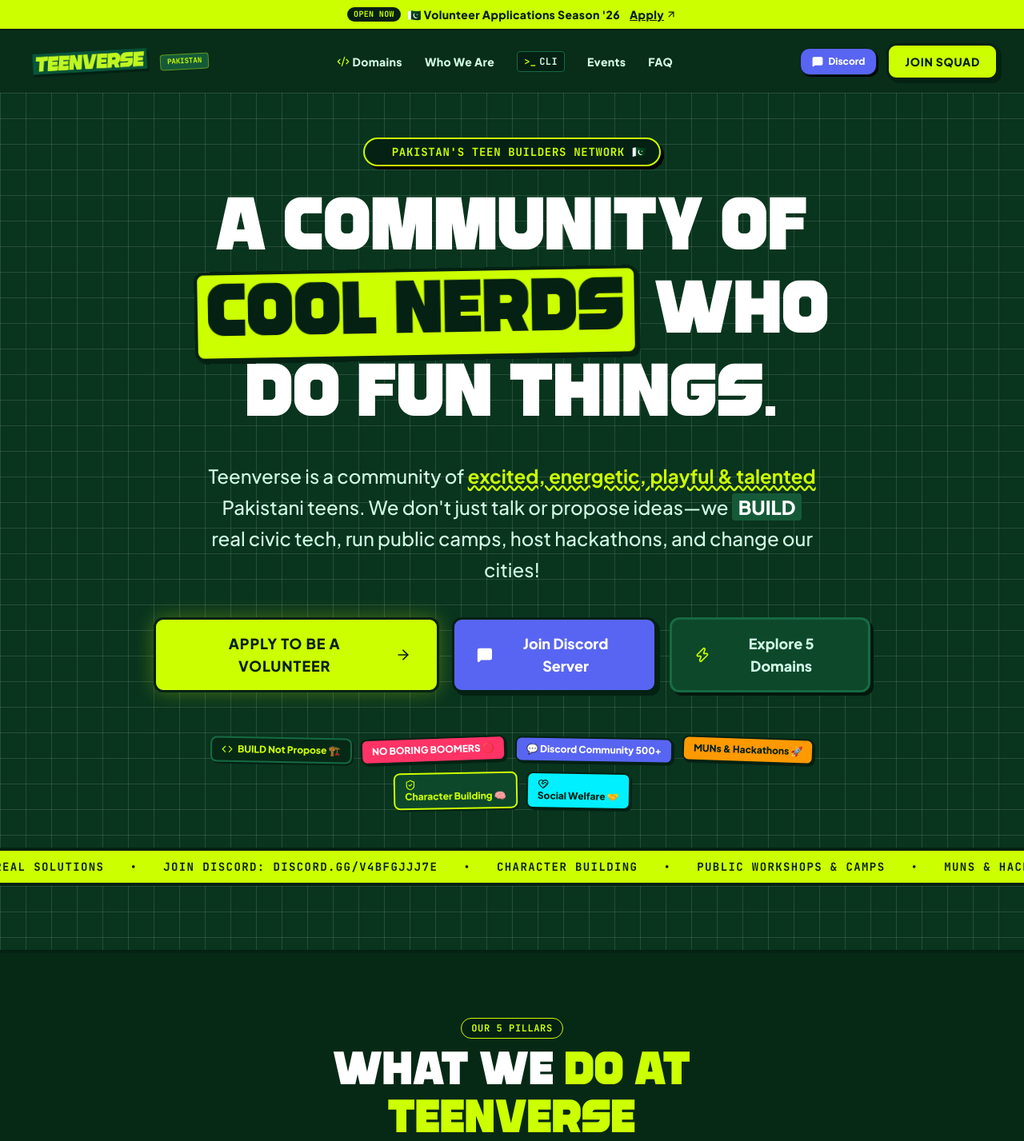
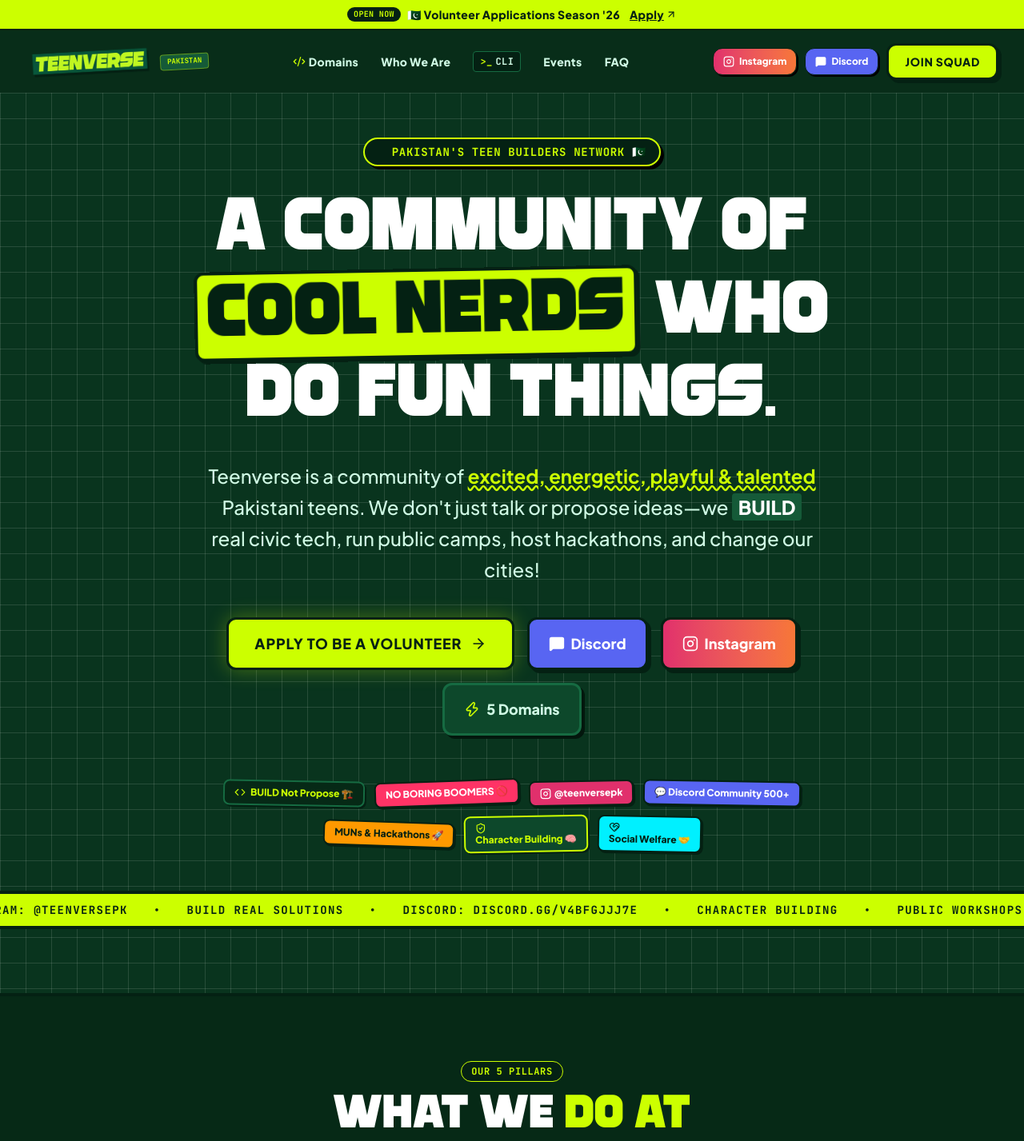
Before and after one commit to RohanGhalib/teenverse, a Next.js app: page / in a window 1280 px wide. Shown: the top 1427 px of the page at 80% size. Built offline with nearby package versions, Linux system fonts and the light colour scheme.

Commit message:
Add Instagram @teenversepk CTAs and links across Navbar, Hero, Terminal, and Footer

```diff
--- a/src/components/Footer.tsx
+++ b/src/components/Footer.tsx
@@ -4,6 +4,14 @@
 import Link from "next/link";
 import Image from "next/image";
 import { MessageSquare } from "lucide-react";
+
+const InstagramIcon = ({ className = "w-4 h-4" }: { className?: string }) => (
+  <svg className={className} viewBox="0 0 24 24" fill="none" stroke="currentColor" strokeWidth="2" strokeLinecap="round" strokeLinejoin="round">
+    <rect x="2" y="2" width="20" height="20" rx="5" ry="5"></rect>
+    <path d="M16 11.37A4 4 0 1 1 12.63 8 4 4 0 0 1 16 11.37z"></path>
+    <line x1="17.5" y1="6.5" x2="17.51" y2="6.5"></line>
+  </svg>
+);
 
 export default function Footer() {
   return (
@@ -31,17 +39,23 @@
                 🇵🇰 Built in Pakistan
               </span>
               <a
+                href="https://instagram.com/teenversepk"
+                target="_blank"
+                rel="noopener noreferrer"
+                className="bg-gradient-to-r from-[#E1306C] to-[#F77737] text-white font-bold px-3 py-1 rounded border border-[#042113] hover:scale-105 transition-transform flex items-center gap-1.5"
+              >
+                <InstagramIcon className="w-3.5 h-3.5" />
+                <span>@teenversepk</span>
+              </a>
+              <a
                 href="https://discord.gg/V4bfGJJj7e"
                 target="_blank"
                 rel="noopener noreferrer"
                 className="bg-[#5865F2] text-white font-bold px-3 py-1 rounded border border-[#042113] hover:scale-105 transition-transform flex items-center gap-1.5"
               >
                 <MessageSquare className="w-3.5 h-3.5 fill-white" />
-                <span>Discord Community</span>
+                <span>Discord</span>
               </a>
-              <span className="bg-[#0D482B] text-[#CCFF00] px-3 py-1 rounded border border-[#166B42]">
-                💚 100% Teen Energy
-              </span>
             </div>
           </div>
 
@@ -89,10 +103,20 @@
             </p>
 
             <a
+              href="https://instagram.com/teenversepk"
+              target="_blank"
+              rel="noopener noreferrer"
+              className="w-full bg-gradient-to-r from-[#E1306C] to-[#F77737] hover:opacity-90 text-white text-xs py-2.5 px-4 rounded-xl uppercase font-black tracking-wider flex items-center justify-center gap-2 cursor-pointer text-center border-2 border-[#042113]"
+            >
+              <InstagramIcon className="w-4 h-4" />
+              <span>Instagram @teenversepk</span>
+            </a>
+
+            <a
               href="https://discord.gg/V4bfGJJj7e"
               target="_blank"
               rel="noopener noreferrer"
-              className="w-full bg-[#5865F2] hover:bg-[#4752C4] text-white text-xs py-3 px-4 rounded-xl uppercase font-black tracking-wider flex items-center justify-center gap-2 cursor-pointer text-center border-2 border-[#042113]"
+              className="w-full bg-[#5865F2] hover:bg-[#4752C4] text-white text-xs py-2.5 px-4 rounded-xl uppercase font-black tracking-wider flex items-center justify-center gap-2 cursor-pointer text-center border-2 border-[#042113]"
             >
               <MessageSquare className="w-4 h-4 fill-white" />
               <span>Join Discord Server</span>
@@ -100,7 +124,7 @@
 
             <Link
               href="/apply"
-              className="w-full sticker-btn text-xs py-3 px-4 rounded-xl uppercase font-black tracking-wider flex items-center justify-center gap-2 cursor-pointer text-center"
+              className="w-full sticker-btn text-xs py-2.5 px-4 rounded-xl uppercase font-black tracking-wider flex items-center justify-center gap-2 cursor-pointer text-center"
             >
               <span>Apply as a Volunteer</span>
             </Link>
--- a/src/components/Hero.tsx
+++ b/src/components/Hero.tsx
@@ -3,6 +3,14 @@
 import React from "react";
 import Link from "next/link";
 import { ArrowRight, Code, ShieldCheck, HeartHandshake, Zap, MessageSquare } from "lucide-react";
+
+const InstagramIcon = ({ className = "w-4 h-4" }: { className?: string }) => (
+  <svg className={className} viewBox="0 0 24 24" fill="none" stroke="currentColor" strokeWidth="2" strokeLinecap="round" strokeLinejoin="round">
+    <rect x="2" y="2" width="20" height="20" rx="5" ry="5"></rect>
+    <path d="M16 11.37A4 4 0 1 1 12.63 8 4 4 0 0 1 16 11.37z"></path>
+    <line x1="17.5" y1="6.5" x2="17.51" y2="6.5"></line>
+  </svg>
+);
 
 interface HeroProps {
   onOpenApply?: () => void;
@@ -39,7 +47,7 @@
           </p>
 
           {/* Mobile-First Action CTAs */}
-          <div className="flex flex-col sm:flex-row items-center justify-center gap-3 sm:gap-4 pt-2">
+          <div className="flex flex-col sm:flex-row flex-wrap items-center justify-center gap-3 sm:gap-4 pt-2">
             <Link
               href="/apply"
               className="w-full sm:w-auto sticker-btn text-sm sm:text-base md:text-lg px-6 py-3.5 sm:px-8 sm:py-4 rounded-xl flex items-center justify-center gap-2.5 cursor-pointer uppercase tracking-wider font-black lime-glow text-center"
@@ -52,18 +60,28 @@
               href="https://discord.gg/V4bfGJJj7e"
               target="_blank"
               rel="noopener noreferrer"
-              className="w-full sm:w-auto bg-[#5865F2] hover:bg-[#4752C4] text-white font-extrabold text-sm sm:text-base md:text-lg px-6 py-3.5 sm:px-7 sm:py-4 rounded-xl border-3 border-[#042113] flex items-center justify-center gap-2 shadow-[4px_4px_0px_#042113] transition-all text-center cursor-pointer"
+              className="w-full sm:w-auto bg-[#5865F2] hover:bg-[#4752C4] text-white font-extrabold text-sm sm:text-base md:text-lg px-5 py-3.5 sm:px-6 sm:py-4 rounded-xl border-3 border-[#042113] flex items-center justify-center gap-2 shadow-[4px_4px_0px_#042113] transition-all text-center cursor-pointer"
             >
               <MessageSquare className="w-5 h-5 fill-white" />
-              <span>Join Discord Server</span>
+              <span>Discord</span>
+            </a>
+
+            <a
+              href="https://instagram.com/teenversepk"
+              target="_blank"
+              rel="noopener noreferrer"
+              className="w-full sm:w-auto bg-gradient-to-r from-[#E1306C] to-[#F77737] hover:opacity-90 text-white font-extrabold text-sm sm:text-base md:text-lg px-5 py-3.5 sm:px-6 sm:py-4 rounded-xl border-3 border-[#042113] flex items-center justify-center gap-2 shadow-[4px_4px_0px_#042113] transition-all text-center cursor-pointer"
+            >
+              <InstagramIcon className="w-5 h-5" />
+              <span>Instagram</span>
             </a>
 
             <a
               href="#domains"
-              className="w-full sm:w-auto bg-[#0D482B] text-emerald-100 font-extrabold hover:text-[#CCFF00] text-sm sm:text-base md:text-lg px-6 py-3.5 sm:px-7 sm:py-4 rounded-xl border-3 border-[#166B42] hover:border-[#CCFF00] flex items-center justify-center gap-2 shadow-[4px_4px_0px_#03170D] transition-all text-center"
+              className="w-full sm:w-auto bg-[#0D482B] text-emerald-100 font-extrabold hover:text-[#CCFF00] text-sm sm:text-base md:text-lg px-5 py-3.5 sm:px-6 sm:py-4 rounded-xl border-3 border-[#166B42] hover:border-[#CCFF00] flex items-center justify-center gap-2 shadow-[4px_4px_0px_#03170D] transition-all text-center"
             >
               <Zap className="w-5 h-5 text-[#CCFF00]" />
-              <span>Explore 5 Domains</span>
+              <span>5 Domains</span>
             </a>
           </div>
 
@@ -75,6 +93,14 @@
             <div className="bg-[#FF3366] text-white border-2 border-[#042113] px-3 py-1.5 rounded-lg font-black -rotate-2 shadow-[2px_2px_0px_#042113]">
               <span>NO BORING BOOMERS 🚫</span>
             </div>
+            <a
+              href="https://instagram.com/teenversepk"
+              target="_blank"
+              rel="noopener noreferrer"
+              className="bg-[#E1306C] text-white border-2 border-[#042113] px-3 py-1.5 rounded-lg font-black -rotate-1 shadow-[2px_2px_0px_#042113] hover:scale-105 transition-transform flex items-center gap-1"
+            >
+              <InstagramIcon className="w-3.5 h-3.5" /> @teenversepk
+            </a>
             <a
               href="https://discord.gg/V4bfGJJj7e"
               target="_blank"
@@ -102,9 +128,11 @@
         <div className="animate-marquee whitespace-nowrap flex gap-6 sm:gap-8">
           <span>⚡ CIVIC VOLUNTEERSHIP</span>
           <span>•</span>
+          <span>INSTAGRAM: @TEENVERSEPK</span>
+          <span>•</span>
           <span>BUILD REAL SOLUTIONS</span>
           <span>•</span>
-          <span>JOIN DISCORD: DISCORD.GG/V4BFGJJJ7E</span>
+          <span>DISCORD: DISCORD.GG/V4BFGJJJ7E</span>
           <span>•</span>
           <span>CHARACTER BUILDING</span>
           <span>•</span>
--- a/src/components/Navbar.tsx
+++ b/src/components/Navbar.tsx
@@ -4,6 +4,14 @@
 import Link from "next/link";
 import Image from "next/image";
 import { Menu, X, ArrowUpRight, Code2, MessageSquare } from "lucide-react";
+
+const InstagramIcon = ({ className = "w-4 h-4" }: { className?: string }) => (
+  <svg className={className} viewBox="0 0 24 24" fill="none" stroke="currentColor" strokeWidth="2" strokeLinecap="round" strokeLinejoin="round">
+    <rect x="2" y="2" width="20" height="20" rx="5" ry="5"></rect>
+    <path d="M16 11.37A4 4 0 1 1 12.63 8 4 4 0 0 1 16 11.37z"></path>
+    <line x1="17.5" y1="6.5" x2="17.51" y2="6.5"></line>
+  </svg>
+);
 
 export default function Navbar() {
   const [scrolled, setScrolled] = useState(false);
@@ -92,13 +100,24 @@
           </div>
 
           {/* CTA & Mobile Toggle */}
-          <div className="flex items-center gap-2 sm:gap-3">
+          <div className="flex items-center gap-2 sm:gap-2.5">
+            {/* Instagram Link */}
+            <a
+              href="https://instagram.com/teenversepk"
+              target="_blank"
+              rel="noopener noreferrer"
+              className="hidden lg:inline-flex bg-gradient-to-r from-[#E1306C] to-[#F77737] text-white hover:opacity-90 text-xs font-black px-3 py-2 rounded-xl items-center gap-1.5 border border-[#042113] shadow-[2px_2px_0px_#000] transition-transform hover:scale-105 cursor-pointer"
+            >
+              <InstagramIcon className="w-3.5 h-3.5" />
+              <span>Instagram</span>
+            </a>
+
             {/* Discord Server Link */}
             <a
               href="https://discord.gg/V4bfGJJj7e"
               target="_blank"
               rel="noopener noreferrer"
-              className="hidden sm:inline-flex bg-[#5865F2] text-white hover:bg-[#4752C4] text-xs font-black px-3.5 py-2 rounded-xl items-center gap-1.5 border border-[#042113] shadow-[2px_2px_0px_#000] transition-transform hover:scale-105 cursor-pointer"
+              className="hidden sm:inline-flex bg-[#5865F2] text-white hover:bg-[#4752C4] text-xs font-black px-3 py-2 rounded-xl items-center gap-1.5 border border-[#042113] shadow-[2px_2px_0px_#000] transition-transform hover:scale-105 cursor-pointer"
             >
               <MessageSquare className="w-3.5 h-3.5 fill-white" />
               <span>Discord</span>
@@ -161,6 +180,16 @@
             </a>
 
             <a
+              href="https://instagram.com/teenversepk"
+              target="_blank"
+              rel="noopener noreferrer"
+              className="w-full bg-gradient-to-r from-[#E1306C] to-[#F77737] text-white py-3 rounded-xl uppercase tracking-wider text-xs font-black flex items-center justify-center gap-2 cursor-pointer"
+            >
+              <InstagramIcon className="w-4 h-4" />
+              <span>Follow @teenversepk on Instagram</span>
+            </a>
+
+            <a
               href="https://discord.gg/V4bfGJJj7e"
               target="_blank"
               rel="noopener noreferrer"
--- a/src/components/TerminalWidget.tsx
+++ b/src/components/TerminalWidget.tsx
@@ -2,6 +2,14 @@
 
 import React, { useState, useRef, useEffect } from "react";
 import { Terminal as TerminalIcon, CornerDownLeft, Copy, Check, MessageSquare } from "lucide-react";
+
+const InstagramIcon = ({ className = "w-4 h-4" }: { className?: string }) => (
+  <svg className={className} viewBox="0 0 24 24" fill="none" stroke="currentColor" strokeWidth="2" strokeLinecap="round" strokeLinejoin="round">
+    <rect x="2" y="2" width="20" height="20" rx="5" ry="5"></rect>
+    <path d="M16 11.37A4 4 0 1 1 12.63 8 4 4 0 0 1 16 11.37z"></path>
+    <line x1="17.5" y1="6.5" x2="17.51" y2="6.5"></line>
+  </svg>
+);
 
 interface TerminalWidgetProps {
   onOpenApply?: () => void;
@@ -24,6 +32,7 @@
           <p>--------------------------------------------------</p>
           <p>Status: <span className="text-[#CCFF00]">ACTIVE &amp; HIRING VOLUNTEERS</span></p>
           <p>Location: Bahawalpur • Multan • Online 🇵🇰</p>
+          <p>Instagram: <a href="https://instagram.com/teenversepk" target="_blank" rel="noopener noreferrer" className="text-[#CCFF00] underline font-bold">@teenversepk</a></p>
           <p>Discord Server: <a href="https://discord.gg/V4bfGJJj7e" target="_blank" rel="noopener noreferrer" className="text-[#CCFF00] underline font-bold">discord.gg/V4bfGJJj7e</a></p>
           <p>Motto: &quot;Cool nerds who do fun things &amp; build real civic tech.&quot;</p>
           <p>--------------------------------------------------</p>
@@ -56,13 +65,27 @@
         output = (
           <div className="space-y-1 text-xs text-emerald-300 font-mono">
             <p className="text-[#CCFF00] font-bold">Available Commands:</p>
-            <p><span className="text-[#CCFF00] font-bold">discord</span>  - Join official Teenverse Discord community</p>
-            <p><span className="text-[#CCFF00] font-bold">domains</span>  - List all 5 Teenverse pillars</p>
-            <p><span className="text-[#CCFF00] font-bold font-mono">apply</span>    - Open volunteer application form (/apply)</p>
-            <p><span className="text-[#CCFF00] font-bold font-mono">motto</span>    - Display official Teenverse manifesto motto</p>
-            <p><span className="text-[#CCFF00] font-bold font-mono">whoami</span>   - Identity scan</p>
-            <p><span className="text-[#CCFF00] font-bold font-mono">secret</span>   - Uncover hidden easter egg</p>
-            <p><span className="text-[#CCFF00] font-bold font-mono">clear</span>    - Clear terminal history</p>
+            <p><span className="text-[#CCFF00] font-bold">instagram</span> - Open official @teenversepk Instagram page</p>
+            <p><span className="text-[#CCFF00] font-bold">discord</span>   - Join official Teenverse Discord community</p>
+            <p><span className="text-[#CCFF00] font-bold">domains</span>   - List all 5 Teenverse pillars</p>
+            <p><span className="text-[#CCFF00] font-bold font-mono">apply</span>     - Open volunteer application form (/apply)</p>
+            <p><span className="text-[#CCFF00] font-bold font-mono">motto</span>     - Display official Teenverse manifesto motto</p>
+            <p><span className="text-[#CCFF00] font-bold font-mono">whoami</span>    - Identity scan</p>
+            <p><span className="text-[#CCFF00] font-bold font-mono">secret</span>    - Uncover hidden easter egg</p>
+            <p><span className="text-[#CCFF00] font-bold font-mono">clear</span>     - Clear terminal history</p>
+          </div>
+        );
+        break;
+
+      case "instagram":
+      case "ig":
+        window.open("https://instagram.com/teenversepk", "_blank");
+        output = (
+          <div className="space-y-1 text-xs font-mono">
+            <p className="text-[#CCFF00] font-bold">
+              📸 Opening official Teenverse Instagram (@teenversepk)...
+            </p>
+            <p className="text-emerald-300">Follow us on Instagram for updates, photos, and reel recaps!</p>
           </div>
         );
         break;
@@ -221,7 +244,7 @@
               type="text"
               value={inputVal}
               onChange={(e) => setInputVal(e.target.value)}
-              placeholder="Type 'help', 'discord', 'domains', 'apply', 'motto'..."
+              placeholder="Type 'help', 'instagram', 'discord', 'domains', 'apply'..."
               className="flex-1 bg-transparent text-white font-mono text-xs sm:text-sm focus:outline-none placeholder-emerald-600 min-w-0"
             />
             <button
@@ -238,6 +261,7 @@
         <div className="mt-4 flex flex-wrap items-center justify-center gap-1.5 sm:gap-2 text-xs font-mono">
           <span className="text-emerald-400 font-bold text-[11px] sm:text-xs">Quick Shortcuts:</span>
           {[
+            { cmd: "instagram", label: "instagram 📸" },
             { cmd: "discord", label: "discord 💬" },
             { cmd: "help", label: "help" },
             { cmd: "domains", label: "domains" },
```
